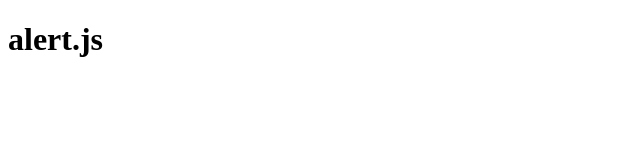
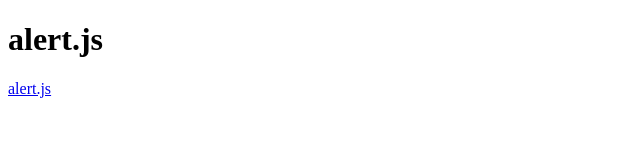
Before and after one commit to emanoel-maffei/alert, a plain HTML site: page index.html in a window 1280 px wide. Shown: the full height of the page, 0-640 px from the left. Drawn offline with Linux system fonts and the light colour scheme.

Commit message:
Update index.html

```diff
--- a/index.html
+++ b/index.html
@@ -10,7 +10,7 @@
 
     <h1>alert.js</h1>
 
-    <a href="alert.js"></a>
+    <a href="alert.js">alert.js</a>
 
 </body>
 </html>
```
